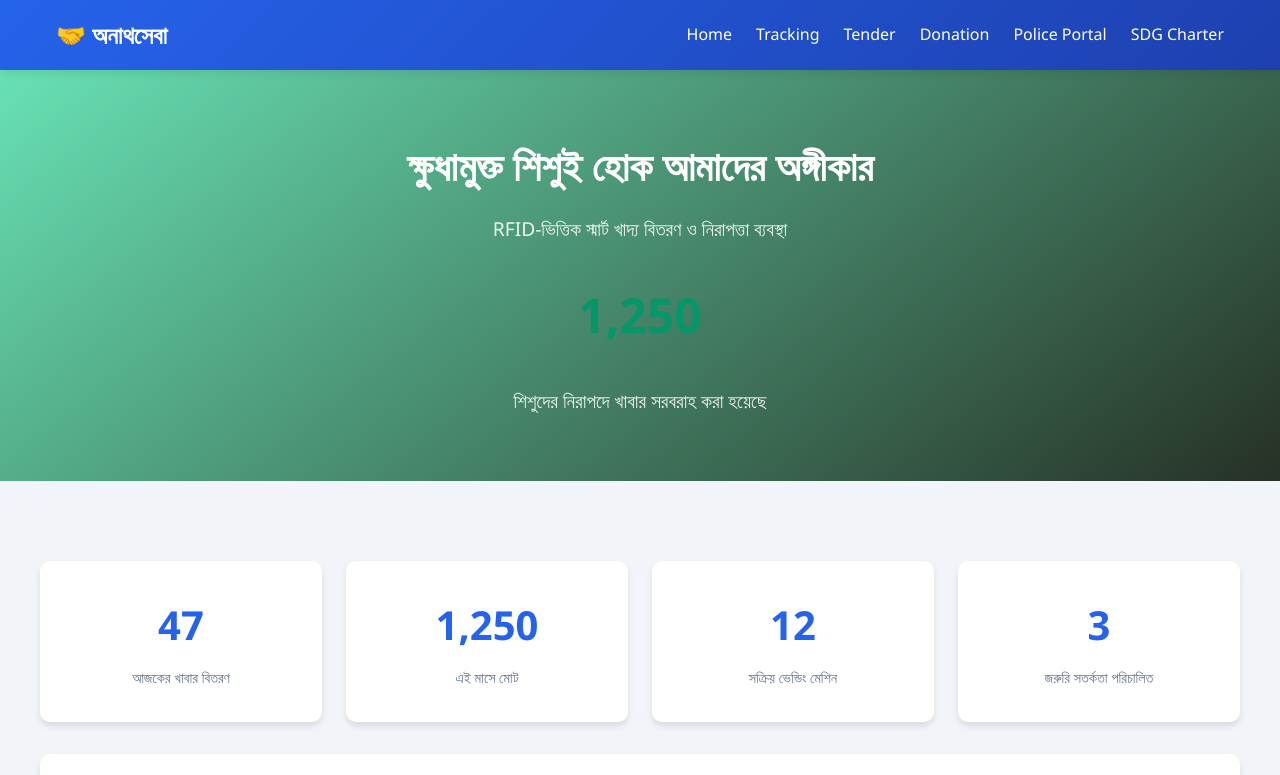
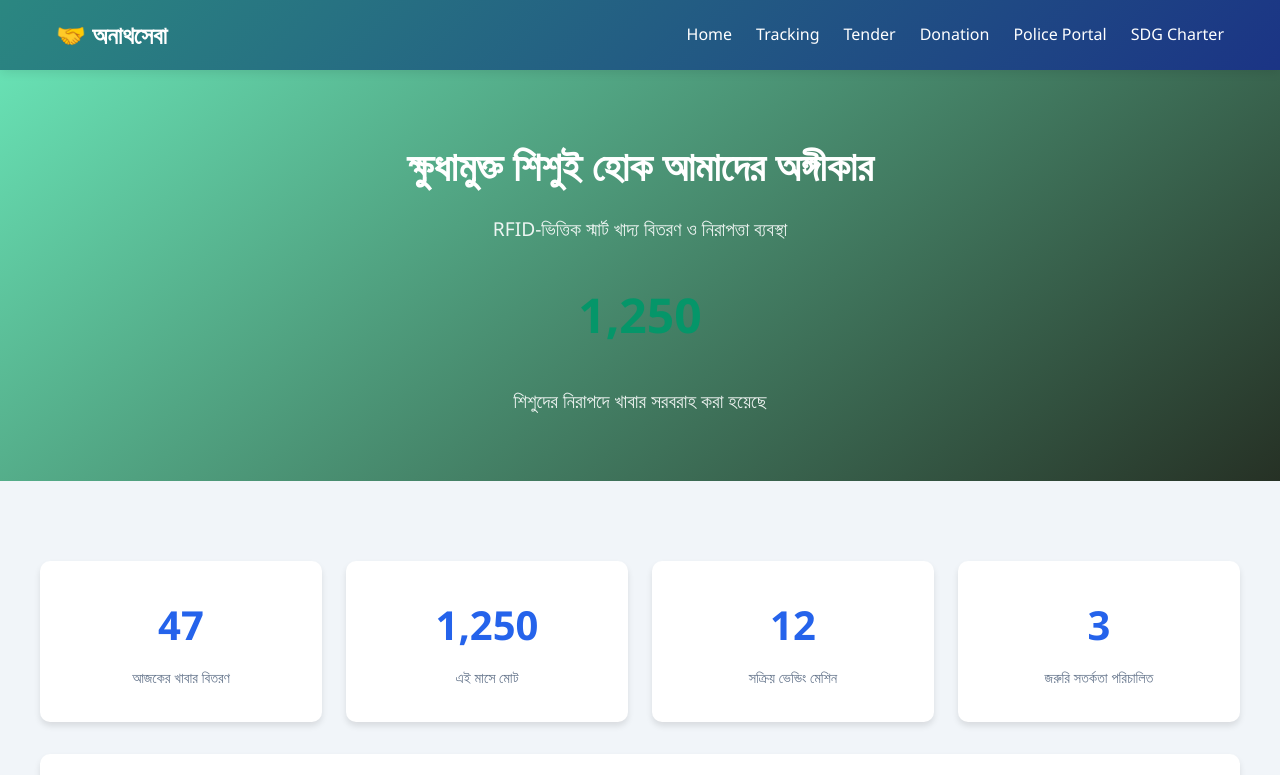
Before and after one commit to Mehedi-Hasan-soft-web-support/onathseba-official-website, a plain HTML site: page index.html in a window 1280 px wide. Shown: the top 775 px of the page. Drawn offline with Linux system fonts and the light colour scheme.

Commit message:
Update index.html

```diff
--- a/index.html
+++ b/index.html
@@ -30,7 +30,7 @@
         }
 
         .navbar {
-            background: linear-gradient(135deg, var(--primary), #1e40af);
+            background: linear-gradient(135deg, #2b8781, #1b3485);
             color: var(--white);
             padding: 1rem 0;
             box-shadow: 0 2px 10px rgba(0,0,0,0.1);
```
